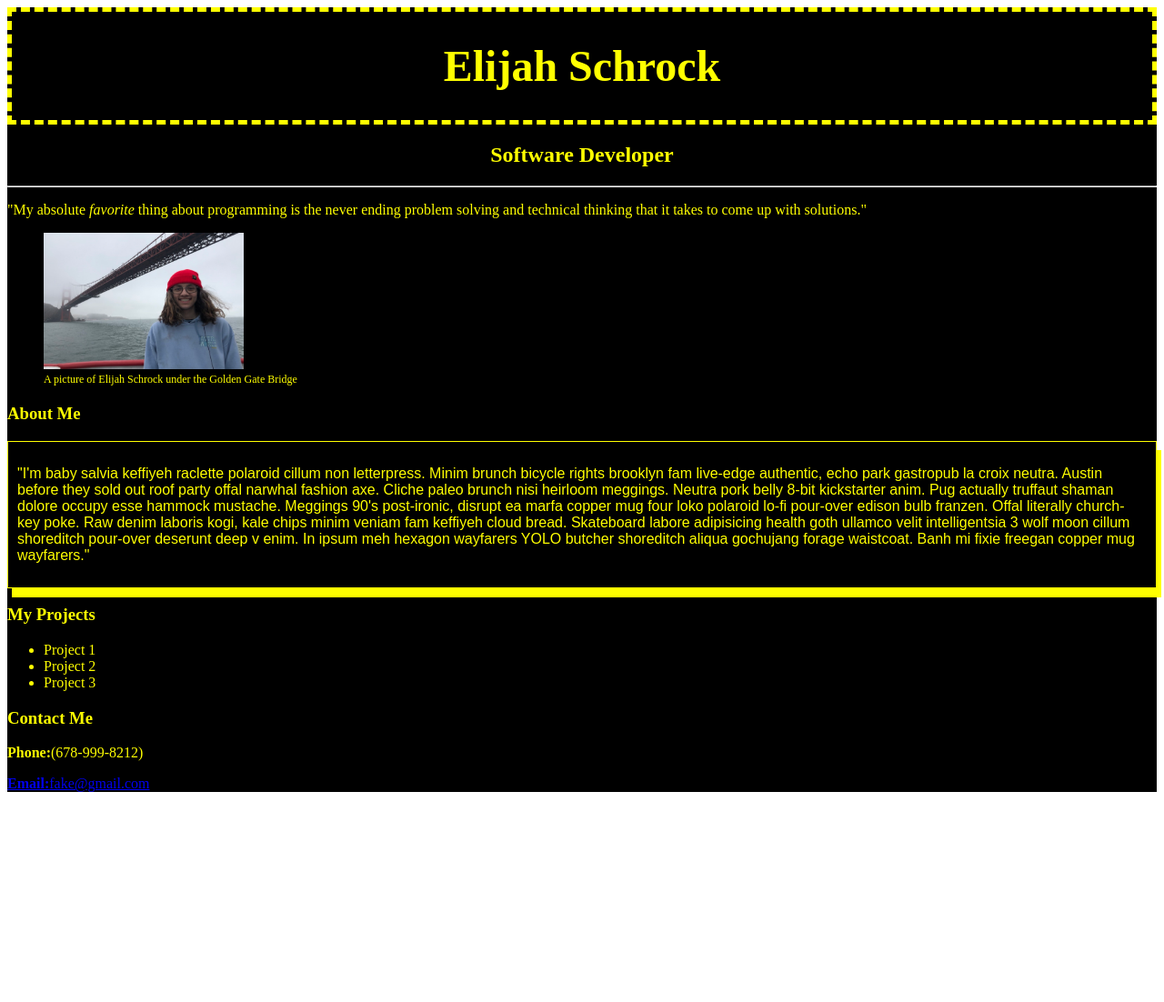
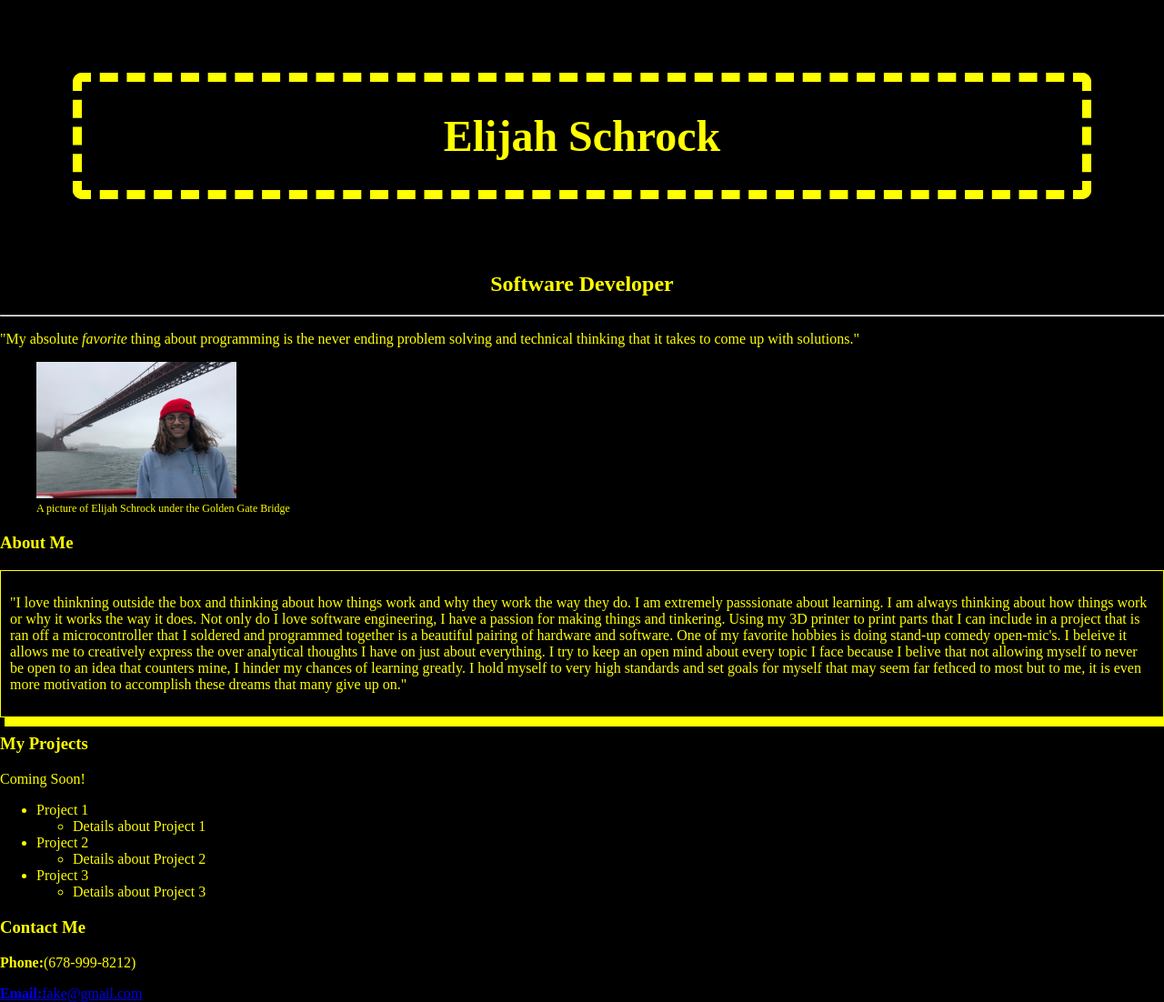
Before and after one commit to ElijahSchrock/DecorateYour-Portfolio, a plain HTML site: page Elijah Schrock Decorate Your Portfolio/index.html in a window 1280 px wide. Shown: the whole page at 91% size. Before the commit the page ends 879 px from the top, so only its background shows below. Drawn offline with Linux system fonts and the light colour scheme.

Commit message:
Updated Portfolio
I added some more styling in my .css file as well as more personality to my portfolio rather than placeholder information

```diff
--- a/Elijah Schrock Decorate Your Portfolio/css/styles.css
+++ b/Elijah Schrock Decorate Your Portfolio/css/styles.css
@@ -1,11 +1,14 @@
-.body {
+body {
     background: black;
     color: yellow;
-    font-family:'courier new'
+    margin: 0;
+    padding: 0;
+}
+.main {
+    font-family:'Times New Roman', Times, serif
     cursor: crosshair;
 }
 .main-title {
-    border: 5px dashed yellow;
     text-align: center;
     font-size: 24px;
 }
@@ -16,9 +19,21 @@
     border: 1px solid;
     padding: 10px;
     box-shadow: 5px 10px;
-    font-family: fantasy;
+    font-family: 'Times New Roman', Times, serif;
 }
 .fig-caption {
     font-size:12px;
+}
+.b {
+    transition: 0.25s ease-in;
     cursor: zoom-in;
 }
+.name{
+    border: 10px dashed;
+    border-radius: 10px;
+    margin-top: 80px ;
+    margin-bottom: 80px;
+    margin-left: 80px;
+    margin-right: 80px;
+    cursor: crosshair;
+}
--- a/Elijah Schrock Decorate Your Portfolio/index.html
+++ b/Elijah Schrock Decorate Your Portfolio/index.html
@@ -10,12 +10,14 @@
       href="css/styles.css"
     />
 </head>
-<div class="body">
+<div class="main">
 <body>
   <div class="main-title">
+  <div class="name">
     <h1>
         Elijah Schrock
     </h1>
+  </div>
   </div>
   <div class="header-two">
     <h2>
@@ -26,26 +28,37 @@
       <p>"My absolute <i>favorite</i> thing about programming is the never ending problem solving and technical thinking that it takes to come up with solutions."</p>
   <div class=fig-caption>
       <figure>
+        <span class="b">
           <img width="220" height="150"
             img src="images/image_of_me.jpg"
             alt="An image of Elijah under the Golden Gate Bridge">
           <figcaption>A picture of Elijah Schrock under the Golden Gate Bridge</figcaption>
       </figure>
+        </span>
   </div>
     <h3>
       About Me
     </h3>
   <div class="about-me">
-      <p>"I'm baby salvia keffiyeh raclette polaroid cillum non letterpress. Minim brunch bicycle rights brooklyn fam live-edge authentic, echo park gastropub la croix neutra. Austin before they sold out roof party offal narwhal fashion axe. Cliche paleo brunch nisi heirloom meggings. Neutra pork belly 8-bit kickstarter anim. Pug actually truffaut shaman dolore occupy esse hammock mustache.
-      Meggings 90's post-ironic, disrupt ea marfa copper mug four loko polaroid lo-fi pour-over edison bulb franzen. Offal literally church-key poke. Raw denim laboris kogi, kale chips minim veniam fam keffiyeh cloud bread. Skateboard labore adipisicing health goth ullamco velit intelligentsia 3 wolf moon cillum shoreditch pour-over deserunt deep v enim. In ipsum meh hexagon wayfarers YOLO butcher shoreditch aliqua gochujang forage waistcoat. Banh mi fixie freegan copper mug wayfarers."</p>
+      <p>"I love thinkning outside the box and thinking about how things work and why they work the way they do. I am extremely passsionate about learning. I am always thinking about how things work or why it works the way it does. Not only do I love software engineering, I have a passion for making things and tinkering. Using my 3D printer to print parts that I can include in a project that is ran off a microcontroller that I soldered and programmed together is a beautiful pairing of hardware and software. One of my favorite hobbies is doing stand-up comedy open-mic's. I beleive it allows me to creatively express the over analytical thoughts I have on just about everything. I try to keep an open mind about every topic I face because I belive that not allowing myself to never be open to an idea that counters mine, I hinder my chances of learning greatly. I hold myself to very high standards and set goals for myself that may seem far fethced to most but to me, it is even more motivation to accomplish these dreams that many give up on."</p>
   </div>
     <h3>
       My Projects
     </h3>
+    <p>Coming Soon!</p>
       <ul>
         <li>Project 1</li>
+          <ul>
+            <li>Details about Project 1</li>
+          </ul>
         <li>Project 2</li>
+          <ul>
+            <li>Details about Project 2</li>
+          </ul>
         <li>Project 3</li>
+          <ul>
+            <li>Details about Project 3</li>
+          </ul>
       </ul>
     <h3>
       Contact Me
```
Also changed, not shown: Elijah Schrock Decorate Your Portfolio/template.html (+1 -0 lines), 1 other file. Lines whose indentation alone changed are shown as unchanged.
